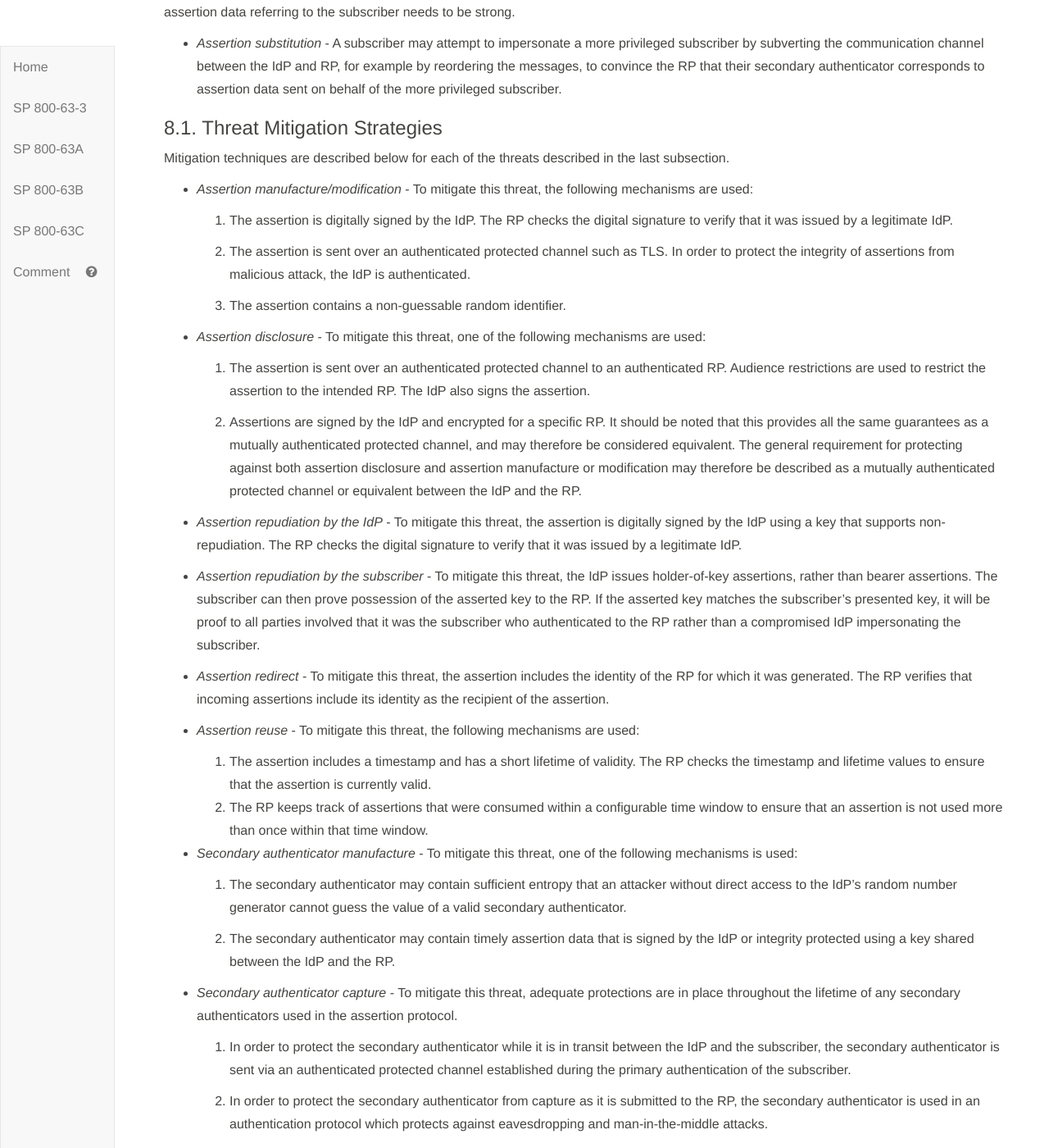
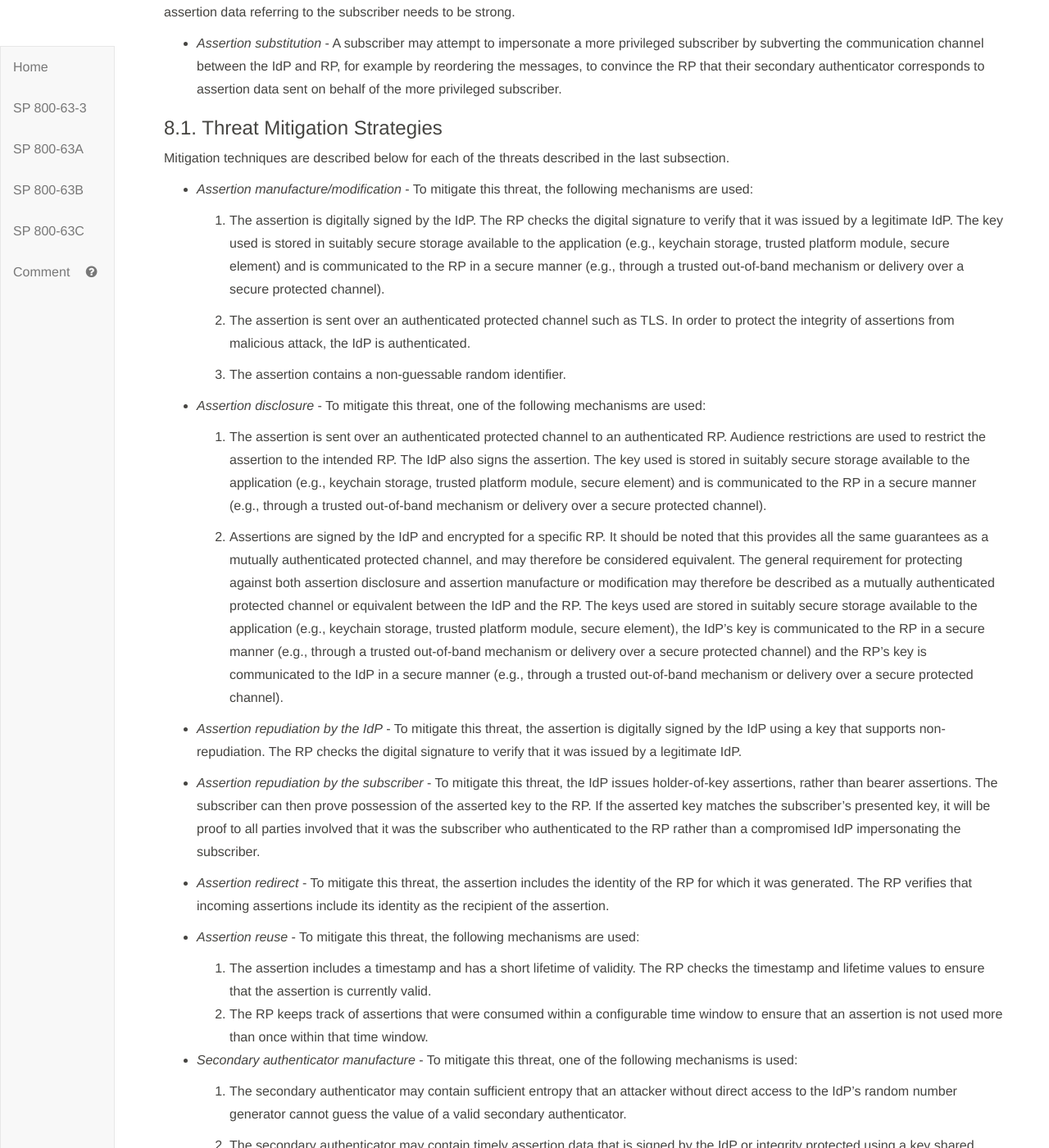
Before and after one commit to usnistgov/800-63-3, a Jekyll site: the page built from sp800-63c/sec8_security.md, in a window 1280 px wide and 1400 px high, scrolled down 1208 px. Shown: the whole window at 82% size. Built offline with Jekyll 4.4.1, drawn with Linux system fonts in a browser that asks for light colours; our own code applies the rules of GitHub Pages for plain Markdown files.

Commit message:
added text on key storage into security mitigations, closes #610

```diff
--- a/sp800-63c/sec8_security.md
+++ b/sp800-63c/sec8_security.md
@@ -95,7 +95,9 @@ described in the last subsection.
 
 	1.  The assertion is digitally signed by the IdP. The RP
     checks the digital signature to verify that it was issued by a
-    legitimate IdP.
+    legitimate IdP. The key used is stored in suitably secure storage available to the application
+	(e.g., keychain storage, trusted platform module, secure element) and is communicated to the RP in
+	a secure manner (e.g., through a trusted out-of-band mechanism or delivery over a secure protected channel).
 
 	2.  The assertion is sent over an authenticated protected channel such as TLS. In
     order to protect the integrity of assertions from malicious attack,
@@ -108,6 +110,9 @@ described in the last subsection.
 
 	1.  The assertion is sent over an authenticated protected channel to an
     authenticated RP. Audience restrictions are used to restrict the assertion to the intended RP.  The IdP also signs the assertion.
+	The key used is stored in suitably secure storage available to the application
+	(e.g., keychain storage, trusted platform module, secure element) and is communicated to the RP in
+	a secure manner (e.g., through a trusted out-of-band mechanism or delivery over a secure protected channel).
 
 	2.  Assertions are signed by the IdP and encrypted for
     a specific RP.  It should be
@@ -116,7 +121,12 @@ described in the last subsection.
     considered equivalent. The general requirement for protecting
     against both assertion disclosure and assertion
     manufacture or modification may therefore be described as a mutually authenticated protected channel or equivalent between the IdP
-    and the RP.
+    and the RP. The keys used are stored in suitably secure storage available to the application
+	(e.g., keychain storage, trusted platform module, secure element), the IdP's key is communicated to the RP in a secure manner
+    (e.g., through a trusted out-of-band mechanism or delivery over a secure protected channel)
+ 	and the RP's key is communicated to the IdP in
+	a secure manner (e.g., through a trusted out-of-band mechanism or delivery over a secure protected channel).
+
 
 -   *Assertion repudiation by the IdP* - To mitigate this threat,
     the assertion is digitally signed by the IdP using a key
```
